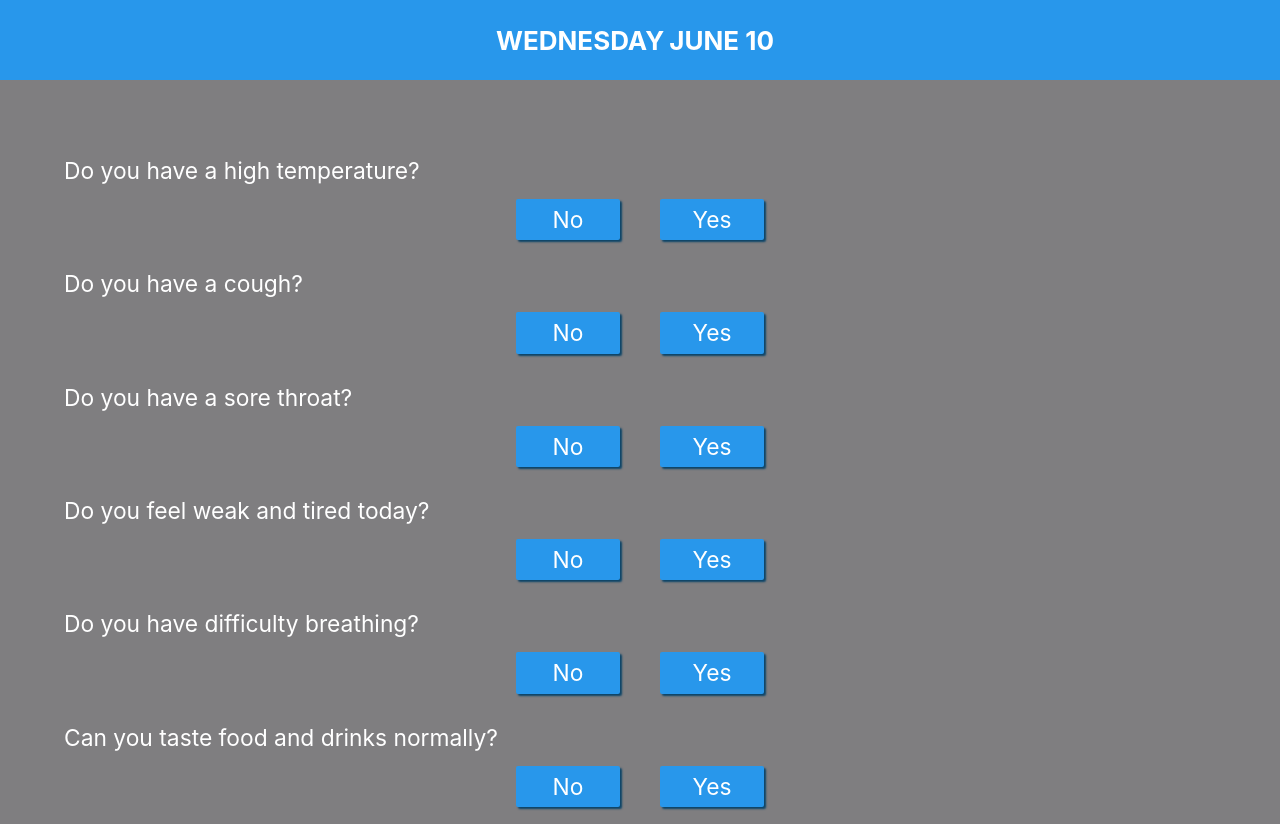
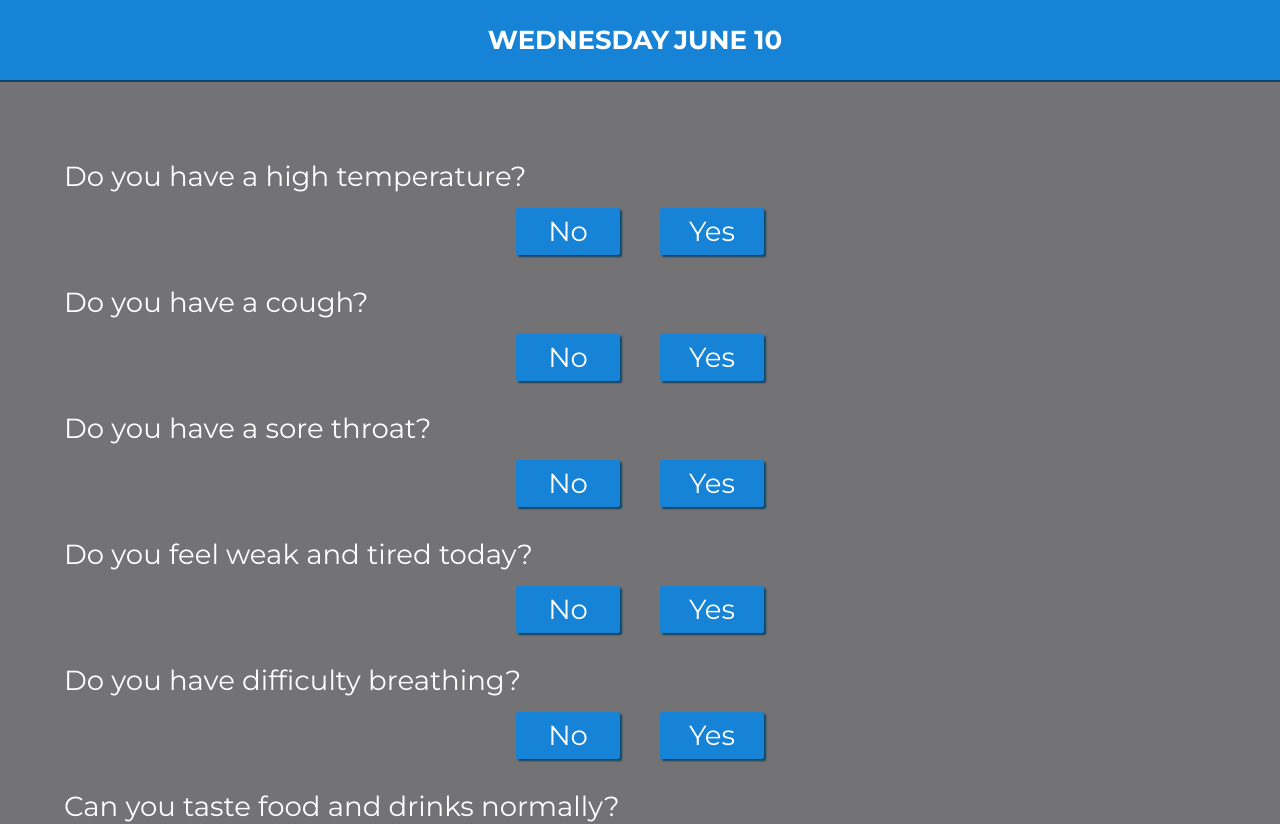
Before and after one commit to georgezee/covid-daily-questions, a React (Create React App) app: page / in a window 1280 px wide. Shown: the top 824 px of the page. Built offline with nearby package versions, Linux system fonts and the light colour scheme.

Commit message:
Change font, increase size, remove unused CSS.

```diff
--- a/src/App.scss
+++ b/src/App.scss
@@ -1,21 +1,14 @@
-$primaryColor: #2897EB;
+$primaryColor: #1783d6;
 $primaryDark: #0B4467;
+
+@import url('https://fonts.googleapis.com/css2?family=Montserrat:wght@400;700&display=swap');
 
 .App {
   text-align: center;
-  background-color: #7F7E80;
+  background-color: #737274;
   color: white;
-}
+  font-family: Montserrat, -apple-system, BlinkMacSystemFont, 'Segoe UI', 'Roboto', 'Oxygen', 'Ubuntu', 'Cantarell', 'Fira Sans', 'Droid Sans', 'Helvetica Neue', sans-serif;
 
-.App-logo {
-  height: 40vmin;
-  pointer-events: none;
-}
-
-@media (prefers-reduced-motion: no-preference) {
-  .App-logo {
-    animation: App-logo-spin infinite 20s linear;
-  }
 }
 
 .App-header {
@@ -28,6 +21,7 @@
   background-color: $primaryColor;
   color: #ffffff;
   position: relative;
+  border-bottom: solid $primaryDark 2px;
 
   div {
     display: inline-flex;
@@ -44,7 +38,7 @@
   flex-direction: column;
   align-items: center;
   justify-content: center;
-  font-size: calc(10px + 1.6vmin);
+  font-size: calc(10px + 2.2vmin);
   color: white;
   text-align: center;
   padding: 0 5vw;
@@ -197,12 +191,3 @@
   background-color: #721f11;
   background-image: url("Images/delete_Circle-X_9E1905.svg");
 }
-
-@keyframes App-logo-spin {
-  from {
-    transform: rotate(0deg);
-  }
-  to {
-    transform: rotate(360deg);
-  }
-}
```
